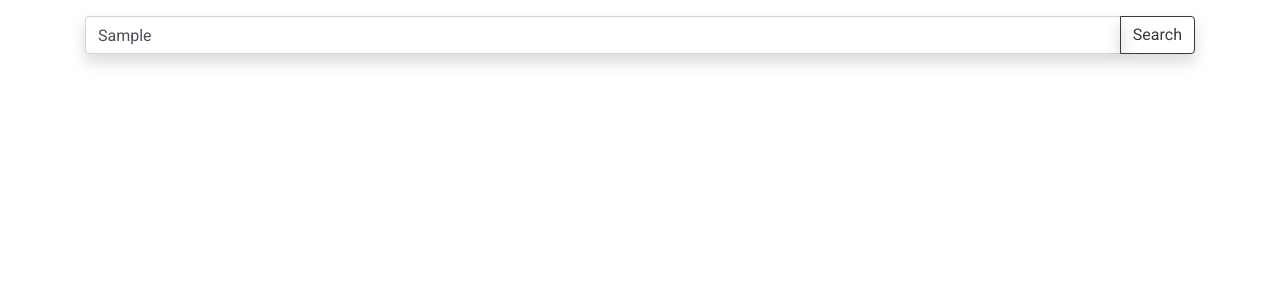
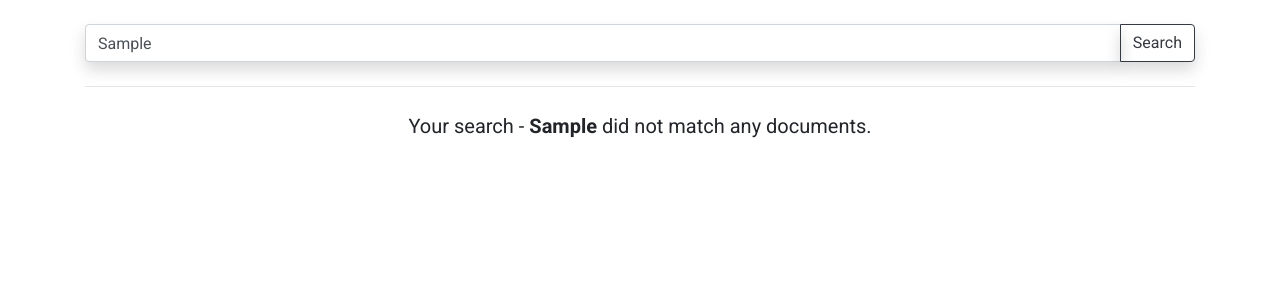
Before and after one commit to Fateslayer/Search-Engine, a Vue app: page / in a window 1280 px wide. Both pictures are taken after typing "Sample" into the empty fields and a click on the button "Search". Shown: the top 300 px of the page. Built offline with nearby package versions, Linux system fonts and the light colour scheme.

Commit message:
Create search results component

```diff
--- /dev/null
+++ b/src/components/SearchResults.vue
@@ -0,0 +1,23 @@
+<template>
+	<div class="results">
+		<template v-if="results.items.length">
+			<p>Results Found</p>
+		</template>
+		<p class="text-center lead" v-else>
+			Your search -
+			<span class="font-weight-bold">{{ results.query }}</span> did not
+			match any documents.
+		</p>
+	</div>
+</template>
+
+<script>
+export default {
+	props: {
+		results: {
+			type: Object,
+			required: true,
+		},
+	},
+};
+</script>
--- a/src/views/Search.vue
+++ b/src/views/Search.vue
@@ -1,21 +1,33 @@
 <template>
-	<div class="container py-3">
+	<div class="container py-4">
 		<search-input :value="query" @search="search"></search-input>
+		<hr class="my-4" />
+		<search-results :results="results"></search-results>
 	</div>
 </template>
 
 <script>
 import SearchInput from '../components/SearchInput';
+import SearchResults from '../components/SearchResults';
 
 export default {
 	components: {
 		SearchInput,
+		SearchResults,
 	},
 	inject: ['search'],
 	data() {
 		return {
 			query: '',
 		};
+	},
+	computed: {
+		results() {
+			return {
+				items: [],
+				query: this.query,
+			};
+		},
 	},
 	methods: {
 		setQuery() {
```
